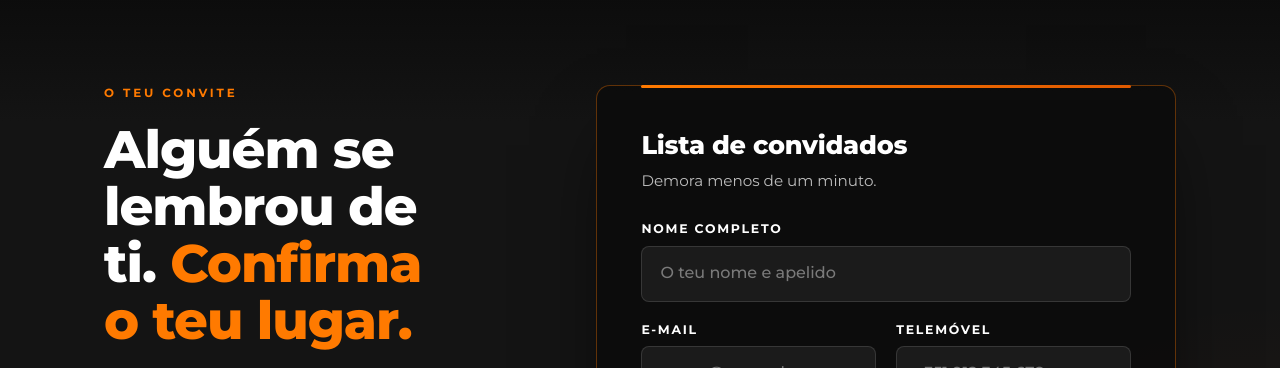
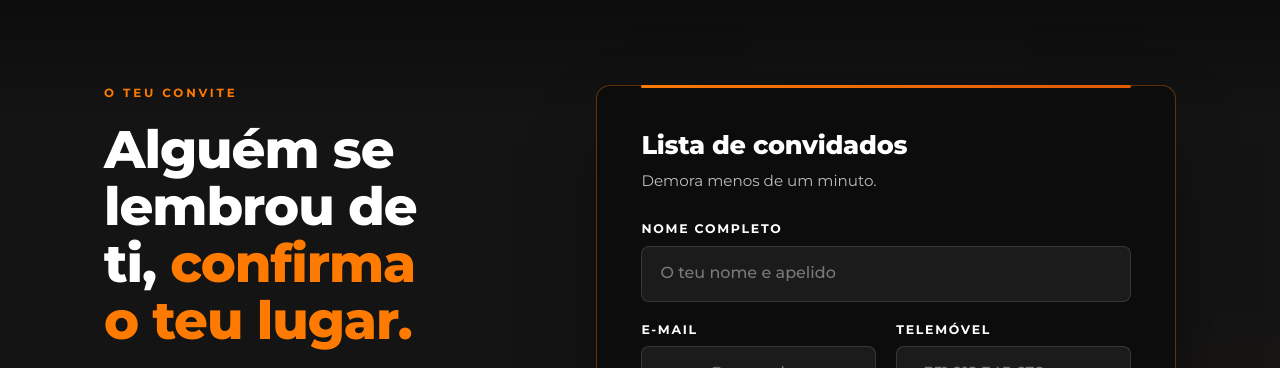
Before and after one commit to siqueirawhelisson-design/saber-nao-basta, a plain HTML site: page convidado/index.html in a window 1280 px wide. Shown: the part 780-1148 px from the top of the page. Drawn offline with Linux system fonts and the light colour scheme.

Commit message:
Convidado: título com vírgula
Co-Authored-By: Claude Opus 5.5 <noreply@anthropic.com>
Claude-Session: https://claude.ai/code/session_01LfWUhjo5YYte1KUM9tiuot

```diff
--- a/convidado/index.html
+++ b/convidado/index.html
@@ -226,7 +226,7 @@ form .btn{width:100%;margin-top:6px}
     <div class="wrap">
       <div>
         <p class="eyebrow rv">O teu convite</p>
-        <h2 class="rv">Alguém se lembrou de ti. <span class="laranja">Confirma o teu lugar.</span></h2>
+        <h2 class="rv">Alguém se lembrou de ti, <span class="laranja">confirma o teu lugar.</span></h2>
         <p class="lead rv">Foste convidado para uma tarde sobre o que separa saber de fazer. Como convidado, a tua entrada é gratuita, só precisas de deixar os teus dados para ficares na lista.</p>
         <dl class="dados rv">
           <div><dt>DATA</dt><dd>Sábado, 5 de dezembro</dd></div>
```
